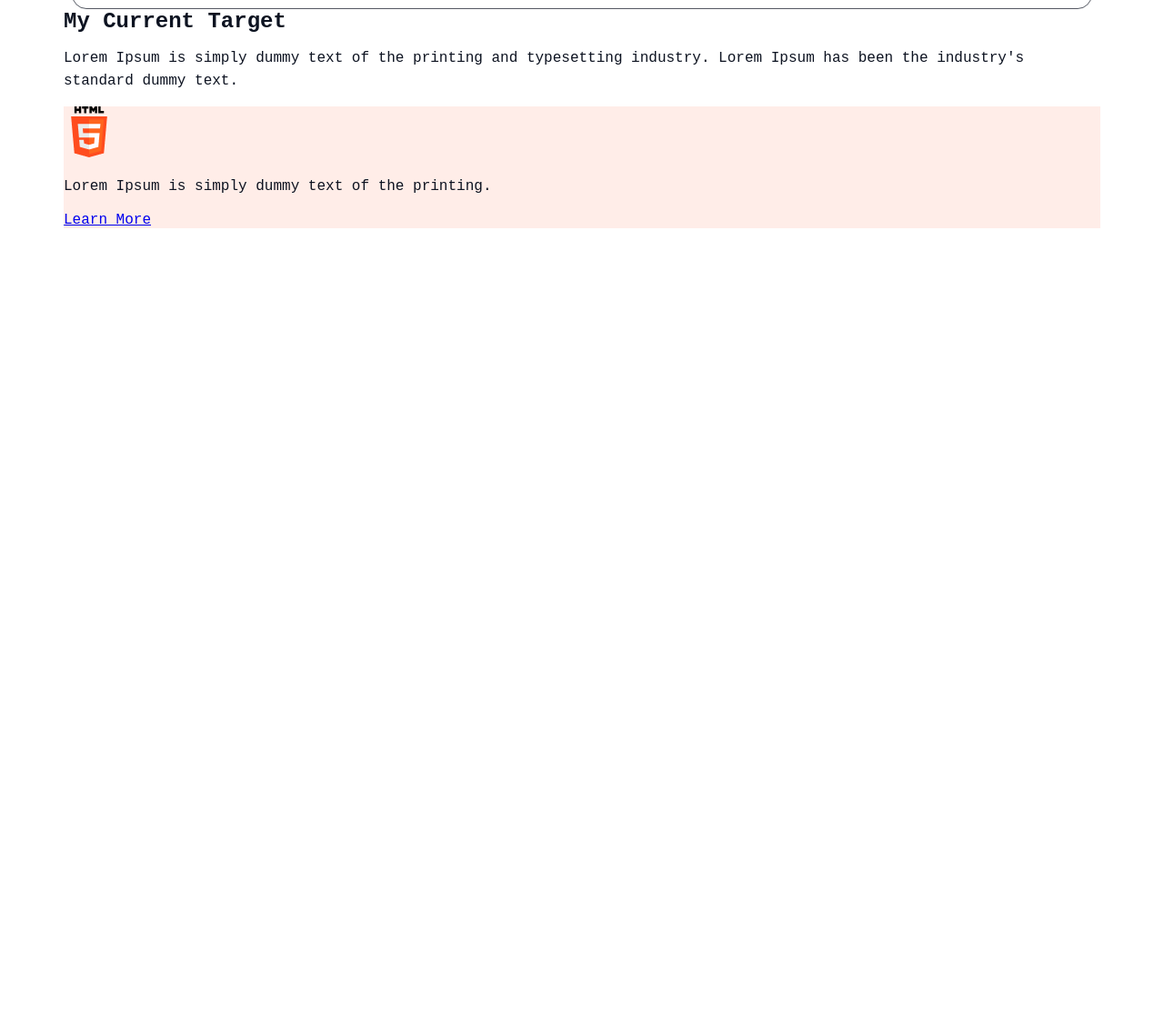
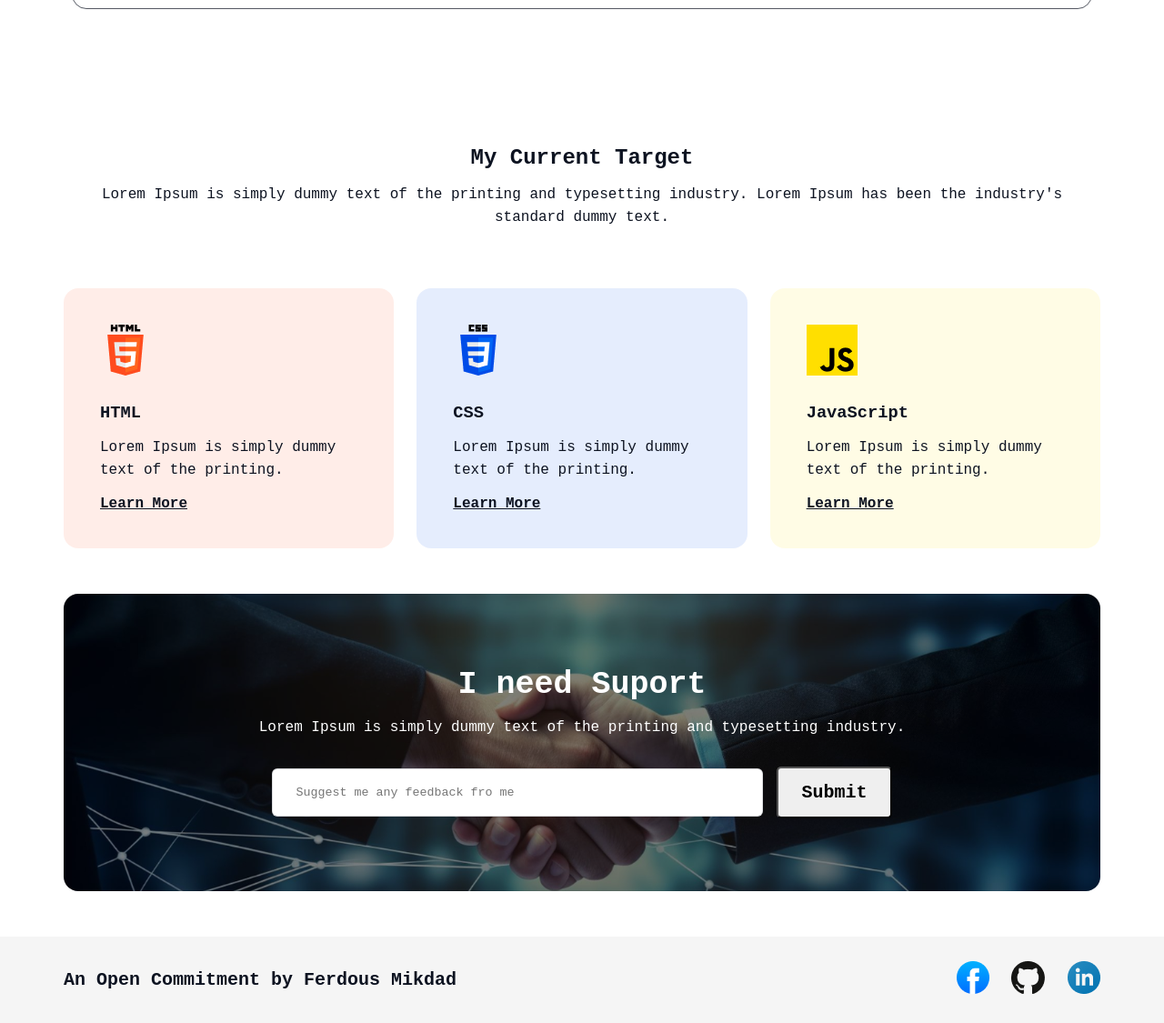
Before and after one commit to ferdousmikdad/ph-assignment-1, a plain HTML site: page index.html in a window 1280 px wide. Shown: the part 3070-4195 px from the top of the page at 91% size. Before the commit the page ends 3321 px from the top, so only its background shows below. Drawn offline with Linux system fonts and the light colour scheme; a web font is replaced by a local one.

Commit message:
completed the basic design

```diff
--- a/index.html
+++ b/index.html
@@ -75,23 +75,53 @@
         </div>
       </section>
 <!-- my current target -->
-      <section>
-        <h2>My Current Target</h2>
-        <p>Lorem Ipsum is simply dummy text of the printing and typesetting industry. Lorem Ipsum has been the industry's standard dummy text.</p>
+      <section class="target-section">
+        <h2 class="text-center">My Current Target</h2>
+        <p class="text-center">Lorem Ipsum is simply dummy text of the printing and typesetting industry. Lorem Ipsum has been the industry's standard dummy text.</p>
         <div class="target-items">
-          <div class="target-item">
+          <div class="target-item target-item-1">
             <img src="assets/html.png" alt="HTML">
+            <h3 class="target-item-h3">HTML</h3>
             <p>Lorem Ipsum is simply dummy text of the printing.</p>
-            <a href="#" target="_blank">Learn More</a>
+            <a class="target-item-link" href="#" target="_blank">Learn More</a>
           </div>
-          <div class="target-item"></div>
-          <div class="target-item"></div>
+          <div class="target-item target-item-2">
+            <img src="assets/css.png" alt="HTML">
+            <h3 class="target-item-h3">CSS</h3>
+            <p>Lorem Ipsum is simply dummy text of the printing.</p>
+            <a class="target-item-link" href="#" target="_blank">Learn More</a>
+          </div>
+          <div class="target-item target-item-3">
+            <img src="assets/js.png" alt="HTML">
+            <h3 class="target-item-h3">JavaScript</h3>
+            <p>Lorem Ipsum is simply dummy text of the printing.</p>
+            <a class="target-item-link" href="#" target="_blank">Learn More</a>
+          </div>
+
         </div>
       </section>
 
-<!-- my next target -->
-      <section></section>
+<!-- support-section -->
+      <section class="support-section">
+        <div class="support-container">
+          <h3 class="support-heading text-center">I need Suport</h3>
+          <p class="support-description text-center">Lorem Ipsum is simply dummy text of the printing and typesetting industry.</p>
+          <div class="input-field">
+            <input class="support-input" type="feedback" placeholder="Suggest me any feedback fro me">
+            <button class="btn btn-primary">Submit</button>
+          </div>
+        </div>
+      </section>
     </main>
-    <footer></footer>
+    <footer class="footer-section">
+      <div class="footer-container max-width">
+        <p>An Open Commitment by Ferdous Mikdad</p>
+        <div class="social-icons">
+          <a href="https://www.facebook.com/ferdousmikdad/" target="_blank"><img src="assets/facebook.png" alt="facebook"></a>
+          <a href="https://github.com/ferdousmikdad" target="_blank"><img src="assets/github.png" alt="github"></a>
+          <a href="https://www.linkedin.com/in/ferdousmikdad/" target="_blank"><img src="assets/linkedin-icon 1.png" alt="linkedin"></a>
+        </div>
+      </div>
+    </footer>
   </body>
 </html>
--- a/style.css
+++ b/style.css
@@ -21,6 +21,7 @@
 }
 
 /* Typography and color */
+
 html{
     /* 62.5% of 16px = 10px */
     font-size: 62.5%;
@@ -39,6 +40,7 @@ h3{
 }
 
 /* common and shared styles */
+
 p{
     line-height: 2.5rem;
     margin: 1.5rem 0;
@@ -48,6 +50,10 @@ p{
     max-width: var(--max-width);
     margin: 0 auto;
 }
+.text-center{
+    text-align: center;
+}
+
 /* Navbar */
 
 .navbar{
@@ -210,6 +216,96 @@ p{
 
 
 /* MY Current target */
+
+.target-section{
+     margin-top: 15rem;
+}
+.target-items{
+    display: flex;
+    gap: 2.5rem;
+}
 .target-item{
+    padding: 4rem;
+    border-radius: 1.6rem;
+    margin-top: 5rem;
+}
+
+.target-item-1{
     background-color: rgb(255, 76, 30, 0.1);
 }
+.target-item-2{
+    background-color: rgb(0, 76, 232, 0.1);
+}
+.target-item-3{
+    background-color: rgb(255, 223, 0, 0.1);
+}
+.target-item-h3{
+    margin-top: 2.5rem;
+    font-weight: bold;
+}
+.target-item-link{
+    color: var(--color-primary);
+    font-weight: bold;
+}
+
+/* support section */
+.support-section{
+    background-image: url(assets/handshake.jpg);
+    background-color: rgba(0, 0, 0, 0.5);
+    margin: 5rem 0;
+    padding: 5rem 0;
+    background-repeat: no-repeat;
+    background-size: cover;
+    background-position: center;
+    border-radius: 1.6rem;
+    background-blend-mode: overlay;
+}
+
+.support-container{
+    padding: 3rem;
+}
+.support-heading{
+    color: var(--white-text);
+    font-size: 3.5rem;
+    font-weight: bold;
+}
+
+.support-description{
+    color: var(--white-text);
+}
+
+.input-field{
+    display: flex;
+    align-items: center;
+    justify-content: center;
+    margin-top: 3rem;
+    gap: 1.5rem;
+}
+
+.support-input{
+    padding: 1.8rem 2.5rem;
+    border-radius: 0.6rem;
+    width: 54rem;
+    box-sizing: border-box;border: 1px solid rgba(13, 19, 33, 0.15);
+    font-family: "Azeret Mono", monospace;
+}
+
+
+/* footer */
+.footer-section{
+    background-color: var(--color-background);
+}
+.footer-container{
+    display: flex;
+    justify-content: space-between;
+    align-items: center;
+    padding:2rem 0 ;
+}
+
+.footer-container> p{
+    font-size: 2rem;
+    font-weight: bold;
+}
+.social-icons> a{
+    margin-left: 1.5rem;
+}
```
